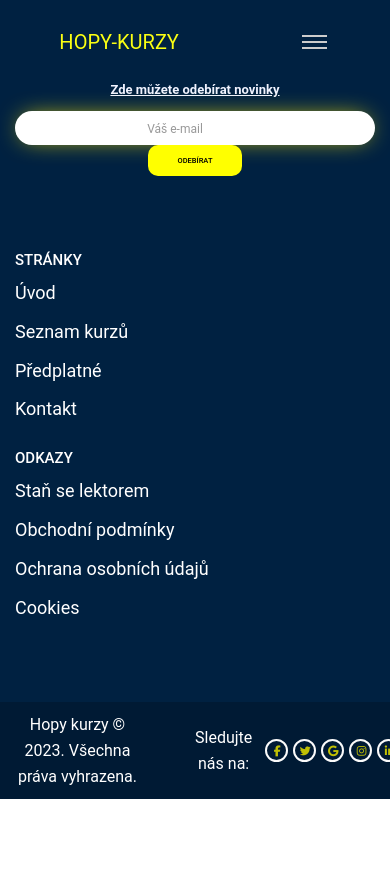
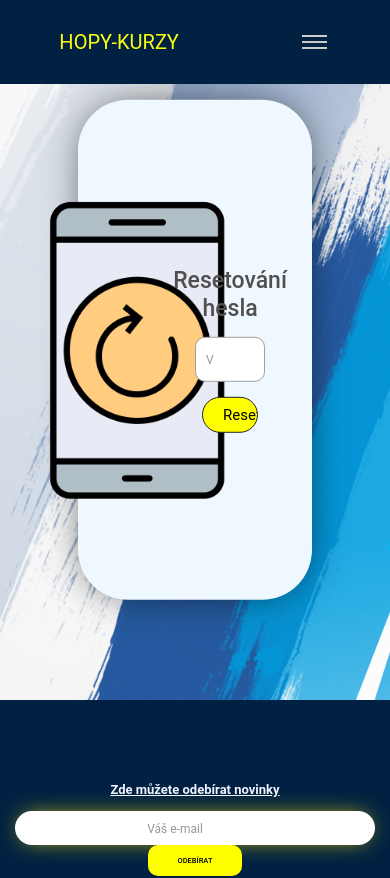
Before and after one commit to MilanMizera/hopy-kurzy, a React (Create React App) app: page /resethesla in a window 390 px wide. Shown: the top 878 px of the page. Before the commit the page ends 844 px from the top, so only its background shows below. Built offline with nearby package versions, Linux system fonts and the light colour scheme; no server answers.

Commit message:
přidání stránky pro zapomenuté heslo vše hotové i logika krom media queriess ty budu dělat nakonec projektu

```diff
--- a/src/App.js
+++ b/src/App.js
@@ -13,6 +13,7 @@ import Signup from './pages/Auth/register/Register';
 import Home from "../src/pages/home/Home"
 import Header from "./components/Header";
 import Footer from "./components/Footer";
+import ForgotPassword from './pages/Auth/forgotPassword/ForgotPassword';
 //Private pages
 import PrivateHeader from "../src/components/private/privateHeader/PrivateHeader"
 import Account from "./pages/privatePages/Account"
@@ -30,6 +31,7 @@ function App() {
           <Route path='/' element={<Home />} />
           <Route path='/registrace' element={<Signup />} />
           <Route path='/prihlaseni' element={<Signin />} />
+          <Route path='/resethesla' element={<ForgotPassword />} />
           <Route
             path='/account'
             element={
--- a/src/data/notifications.js
+++ b/src/data/notifications.js
@@ -36,3 +36,20 @@ export const passwordOrEmailIsNotValidNotify = () => {
     });
 
 }
+
+// Resetování hesla
+
+export const succesResetPasswordNotify = () => {
+
+    toast.success('Na váš email byl úspěšně odeslán odkaz pro resetování hesla', {
+        position: "top-center",
+        autoClose: 5000,
+        hideProgressBar: false,
+        closeOnClick: true,
+        pauseOnHover: true,
+        draggable: true,
+        progress: undefined,
+        theme: "light",
+    });
+
+}
--- a/src/index.css
+++ b/src/index.css
@@ -5,11 +5,7 @@ padding: 0px;
 box-sizing: border-box;
 font-family: sans-serif,
 
-
-
-
 }
-
 
 body {
   margin: 0;
@@ -17,6 +13,16 @@ body {
   -webkit-font-smoothing: antialiased;
   -moz-osx-font-smoothing: grayscale;
 }
+
+div {
+
+font-size: 15px;
+
+
+}
+
+
+
 
 a {
 
--- /dev/null
+++ b/src/pages/Auth/forgotPassword/ForgotPassword.js
@@ -0,0 +1,79 @@
+import "./forgotPassword.css"
+//automatické zprávy (flashmessage)
+import { ToastContainer, toast } from 'react-toastify';
+import 'react-toastify/dist/ReactToastify.css'
+//db firebase
+import { auth } from "../../../data/firebase"
+import { sendPasswordResetEmail } from "firebase/auth";
+// flashmessage
+import { succesResetPasswordNotify } from "../../../data/notifications"
+//img
+import passwordReset from "../../../images/resetPassword/reset-password.png"
+
+
+
+
+
+
+function ForgotPassword() {
+
+
+    const handleSubmit = async (e) => {
+        e.preventDefault()
+        const emalVal = e.target.email.value;
+        sendPasswordResetEmail(auth, emalVal).then(data => {
+            succesResetPasswordNotify()
+        }).catch(err => {
+            alert(err.code)
+        })
+    }
+    return (
+
+
+        <div className="sign-in-section">
+
+            <ToastContainer
+                position="top-right"
+                autoClose={2000}
+                limit={2}
+                hideProgressBar={false}
+                newestOnTop={false}
+                closeOnClick
+                rtl={false}
+                pauseOnFocusLoss
+                draggable
+                pauseOnHover
+                theme="light"
+            />
+
+
+
+
+            <div className="forgot-password-form-wrapper">
+                <div className="col-1-forgot-password">
+
+                    <img src={passwordReset} className="forgot-password-img"></img>
+                </div>
+                <div className="col-2-forgot-password">
+
+                    <form className="forgot-password-form" onSubmit={(e) => handleSubmit(e)}>
+                        <h1 className="sign-in-title">Resetování hesla</h1>
+                        <input className="sign-in-input" name="email" placeholder="Váš e-mail" />
+                        <input className="sign-in-button" type="submit" value="Resetovat" ></input>
+                    </form>
+
+                </div>
+
+            </div>
+
+
+        </div>
+
+
+
+
+
+
+    )
+}
+export default ForgotPassword;
--- /dev/null
+++ b/src/pages/Auth/forgotPassword/forgotPassword.css
@@ -0,0 +1,52 @@
+.forgot-password-img {
+
+display: flex;
+justify-content: end;
+width: 400px;
+height: auto;
+
+
+}
+
+.forgot-password-form-wrapper {
+
+
+    display: flex;
+    justify-content: center;
+    align-items: center;
+    box-shadow: 0px 0px 42px -10px rgba(0, 0, 0, 0.75);
+    width: 60%;
+    height: 500px;
+    border-radius: 50px;
+    transform: translatey(0px);
+    animation: float 6s ease-in-out infinite;
+    background-color: aliceblue;
+}
+
+.col-2-forgot-password {
+
+display: flex;
+flex-direction: column;
+justify-content: start;
+align-items: start;
+width: 50%;
+
+}
+
+.col-1-forgot-password {
+
+    display: flex;
+    flex-direction: column;
+    justify-content: center;
+    align-items: center;
+    width: 50%;
+
+    }
+
+    .forgot-password-form {
+    display: flex;
+    justify-content: center;
+    align-items: center;
+    flex-direction: column;
+    width: 60%;
+    }
--- a/src/pages/Auth/login/Login.jsx
+++ b/src/pages/Auth/login/Login.jsx
@@ -52,9 +52,11 @@ const Signin = () => {
             <div className="sign-in-form-wrapper">
                 <form className="sign-in-form" onSubmit={handleSubmit}>
                     <h1 className="sign-in-title">Přihlášení</h1>
+
                     <input className="sign-in-input" onChange={(e) => setEmail(e.target.value)} type="email" placeholder="E-mail" value={email}></input>
                     <input className="sign-in-input" onChange={(e) => setPassword(e.target.value)} type="password" placeholder="Heslo" value={password}></input>
                     <input className="sign-in-button" type="submit" value="Přihlásit se" ></input>
+                    <Link to="/resethesla" className='login-forgotten-password-paragraf'>Zapomněli jste heslo ?</Link>
                     <div className="three-side-sign-in-wrapper">
                         <p className="sign-in-icons-text">Přihlásit se pomocí:</p>
                         <div className="sign-in-icons-wrapper">
@@ -65,10 +67,6 @@ const Signin = () => {
                     </div>
                 </form>
             </div>
-
-
-
-
         </div>
     );
 };
--- a/src/pages/Auth/login/login.css
+++ b/src/pages/Auth/login/login.css
@@ -86,7 +86,7 @@ input::placeholder {
   justify-content: center;
   align-items: center;
   flex-direction: column;
-  margin-top: 30px;
+  margin-top: 10px;
   height: 150px;
   border: 1px solid rgb(207, 207, 207);
   background-color: rgb(246, 255, 221);
@@ -115,6 +115,16 @@ input::placeholder {
   margin-right: 10px;
   margin-top: 5px;
   cursor: pointer;
+
+}
+
+.login-forgotten-password-paragraf {
+
+margin-top: 20px;
+font-size: 15px;
+text-decoration: underline;
+cursor: pointer;
+
 
 }
 
--- a/src/pages/privatePages/CoursesCategories/coursesCategories.css
+++ b/src/pages/privatePages/CoursesCategories/coursesCategories.css
@@ -163,19 +163,19 @@
 .courses-categories-buy-button {
 
 
-  background-color: rgba(255, 249, 87, 0.558);
+  background-color: yellow;
   color: black;
   padding: 5px 20px;
   border-radius: 10px;
   font-size: 15px;
-  border: 1px solid rgb(211, 211, 211);
+  border: 1px solid rgb(183, 183, 183);
 
 }
 
 .courses-categories-view-button {
 
 
-  background-color: rgb(255, 255, 255);
+  background-color: rgb(84, 164, 255);
   color: black;
   padding: 5px 20px;
   border-radius: 10px;
--- a/src/pages/privatePages/myCourses/MyCourses.js
+++ b/src/pages/privatePages/myCourses/MyCourses.js
@@ -3,8 +3,6 @@ import teacherMyCourses from "../../../images/private/myCourses/teacher-my-cours
 import { Link } from "react-router-dom"
 
 const MyCourses = () => {
-
-
 
     return (
 
@@ -12,8 +10,13 @@ const MyCourses = () => {
 
             <img className="my-courses-user-without-course-img" src={teacherMyCourses}></img>
 
+
+            <div className="wrapper-my-courses">
+
             <p className="my-courses-paragraf">Vidím že zatím nemáte zakoupené žádné kurzy...</p>
-            <Link className="my-courses-button">Prohlédnout si kurzy</Link>
+            <Link to="/seznamkurzu" className="my-courses-button">Prohlédnout si kurzy</Link>
+
+            </div>
 
         </div>
 
--- a/src/pages/privatePages/myCourses/myCourses.css
+++ b/src/pages/privatePages/myCourses/myCourses.css
@@ -3,6 +3,7 @@
 display: flex;
 flex-direction: column;
 align-items: center;
+height: 80vh;
 
 }
 
@@ -11,5 +12,30 @@ align-items: center;
 width: 500px;
 height: auto;
 
+}
+
+.my-courses-paragraf {
+
+font-size: 35px;
 
 }
+
+.my-courses-button {
+
+background-color: yellow;
+padding: 10px 20px;
+border-radius: 10px;
+
+}
+
+.wrapper-my-courses {
+
+display: flex;
+flex-direction: column;
+justify-content: center;
+align-items: center;
+position: relative;
+bottom: 50px;
+
+
+}
```
Also changed, not shown: src/images/resetPassword/reset-password.png (added).
